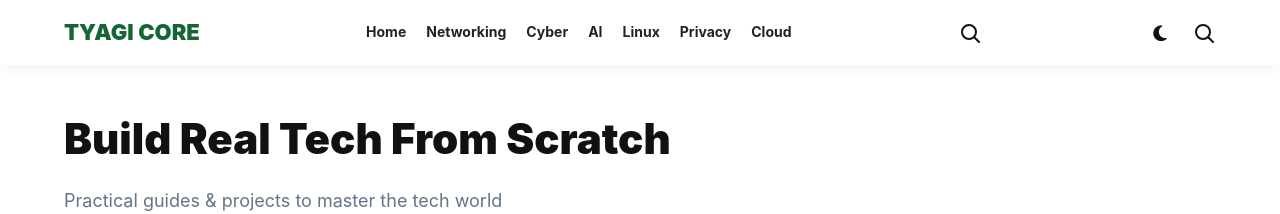
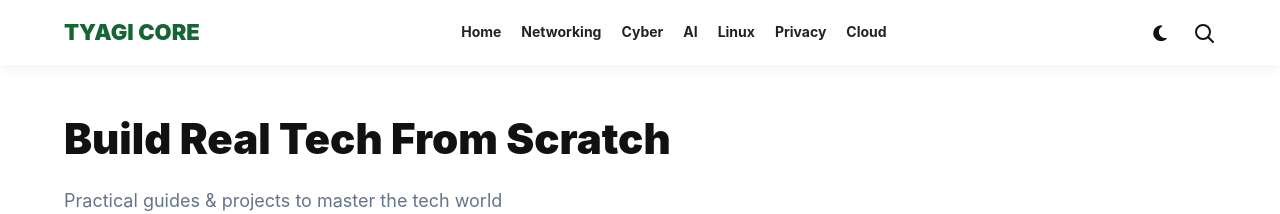
Before and after one commit to HimanshuTyagiJi/TyagiCore, a Jekyll site: the page built from index.html, in a window 1280 px wide. Shown: the top 214 px of the page. Built offline with Jekyll 4.4.1, drawn with Linux system fonts in a browser that asks for light colours; the list of posts is cut into pages by our own code.

Commit message:
Update default.html

```diff
--- a/_layouts/default.html
+++ b/_layouts/default.html
@@ -103,6 +103,7 @@ body{font-family:-apple-system,BlinkMacSystemFont,'Segoe UI',Roboto,sans-serif;b
 <header class="header">
   <div class="header-inner">
     <a href="{{ '/' | relative_url }}" class="logo">TYAGI CORE</a>
+
     <nav class="nav">
       <a href="{{ '/' | relative_url }}">Home</a>
       <a href="#">Networking</a>
@@ -112,22 +113,27 @@ body{font-family:-apple-system,BlinkMacSystemFont,'Segoe UI',Roboto,sans-serif;b
       <a href="#">Privacy</a>
       <a href="#">Cloud</a>
     </nav>
-    <div class="right-icons">
-      <svg class="icon-btn" onclick="toggleSearch(true)" viewBox="0 0 24 24"><circle cx="11" cy="11" r="7"></circle><line x1="16.5" y1="16.5" x2="21" y2="21"></line></svg>
-      <svg class="icon-btn hamburger" onclick="toggleMenu(true)" viewBox="0 0 24 24"><line x1="3" y1="6" x2="21" y2="6"></line><line x1="3" y1="12" x2="21" y2="12"></line><line x1="3" y1="18" x2="21" y2="18"></line></svg>
-    </div>
+
     <div class="right-icons">
       <div id="dark-mode-toggle" class="icon-btn theme-icon">
         <i class="fas fa-moon moon-icon"></i>
         <i class="fas fa-sun sun-icon" style="display:none;"></i>
       </div>
 
-  <svg class="icon-btn" onclick="toggleSearch(true)" viewBox="0 0 24 24"><circle cx="11" cy="11" r="7"></circle><line x1="16.5" y1="16.5" x2="21" y2="21"></line></svg>
+      <svg class="icon-btn" onclick="toggleSearch(true)" viewBox="0 0 24 24">
+        <circle cx="11" cy="11" r="7"></circle>
+        <line x1="16.5" y1="16.5" x2="21" y2="21"></line>
+      </svg>
 
-  <svg class="icon-btn hamburger" onclick="toggleMenu(true)" viewBox="0 0 24 24"><line x1="3" y1="6" x2="21" y2="6"></line><line x1="3" y1="12" x2="21" y2="12"></line><line x1="3" y1="18" x2="21" y2="18"></line></svg>
+      <svg class="icon-btn hamburger" onclick="toggleMenu(true)" viewBox="0 0 24 24">
+        <line x1="3" y1="6" x2="21" y2="6"></line>
+        <line x1="3" y1="12" x2="21" y2="12"></line>
+        <line x1="3" y1="18" x2="21" y2="18"></line>
+      </svg>
     </div>
 
-    <style> /* Dark Mode Colors Definitions */
+    <style>
+      /* Dark Mode Variable Logic */
       :root {
         --bg-color: #f3f4f6;
         --card-bg: #ffffff;
@@ -142,40 +148,40 @@ body.dark-mode {
         --border-color: #334155;
       }
 
-/* Base Elements par variables apply karo */
       body { background: var(--bg-color); color: var(--text-color); transition: 0.3s; }
-.header, .card, .box, .tc-card, .mobile-menu, .horizontal-post-card {
+
+      /* Applying Variables to your components */
+      .header, .card, .box, .tc-card, .mobile-menu, .horizontal-post-card, .app-card, .hub-card {
         background: var(--card-bg) !important;
         color: var(--text-color) !important;
         border-color: var(--border-color) !important;
       }
 
-/* Icon Styling */
       .theme-icon { display: flex; align-items: center; justify-content: center; font-size: 18px; color: var(--text-color); cursor: pointer; }
       .dark-mode .moon-icon { display: none; }
       .dark-mode .sun-icon { display: block !important; color: #fbbf24; }
 
-/* Link Colors in Dark Mode */
-.dark-mode a { color: #4ade80; }
-.dark-mode .logo { color: #4ade80; }</style><script>const themeBtn = document.getElementById("dark-mode-toggle");
+      .dark-mode .logo, .dark-mode .nav a { color: #4ade80; }
+      .dark-mode .icon-btn { stroke: #f1f5f9; } /* Search aur hamburger lines ko white karne ke liye */
+    </style>
+
+    <script>
+      const themeBtn = document.getElementById("dark-mode-toggle");
       const body = document.body;
 
-// 1. Check saved theme
       if (localStorage.getItem("theme") === "dark") {
         body.classList.add("dark-mode");
       }
 
-// 2. Click Event
       themeBtn.addEventListener("click", () => {
         body.classList.toggle("dark-mode");
-
-  // Save preference
         if (body.classList.contains("dark-mode")) {
           localStorage.setItem("theme", "dark");
         } else {
           localStorage.setItem("theme", "light");
         }
-});</script>
+      });
+    </script>
   </div>
 </header>
 
```
Lines whose indentation alone changed are shown as unchanged.
